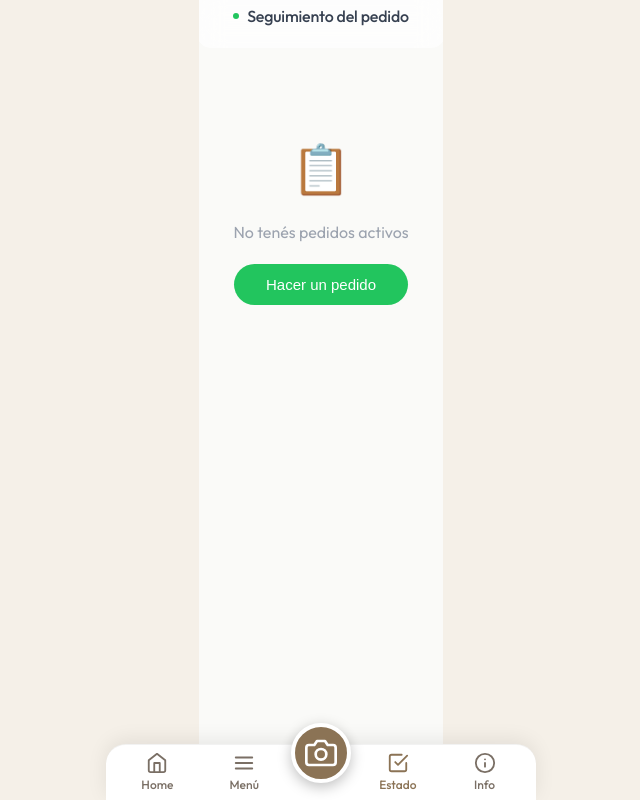
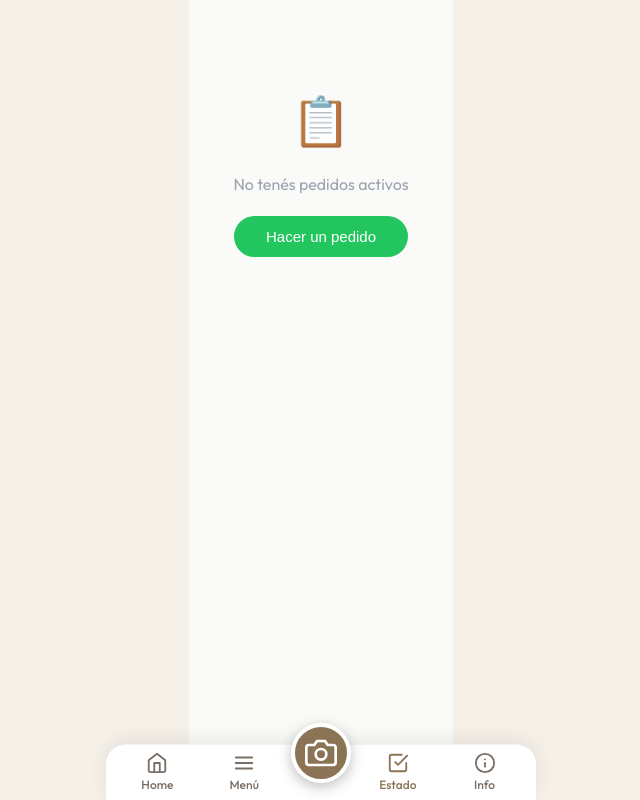
Before and after one commit to hikaribrandan3-code/foodspotapp, a React (Vite) app: page /status in a window 1280 px wide. Shown: the whole page, without its empty margins (319-959 px from the left). Built offline with nearby package versions, Linux system fonts and the light colour scheme.

Commit message:
Estado: structural refinement (wider layout, remove header, stronger tracker)

```diff
--- a/src/pages/customer/OrderStatus.jsx
+++ b/src/pages/customer/OrderStatus.jsx
@@ -66,51 +66,12 @@ function OrderStatus() {
     return (
         <div className="page" style={{
             paddingBottom: 'calc(var(--nav-height) + var(--space-4))',
-            paddingLeft: 14,
-            paddingRight: 14,
+            paddingLeft: 24,
+            paddingRight: 24,
             background: '#FAFAF8',
-            paddingTop: 0
+            paddingTop: 24
         }}>
-            {/* Status Rail Header */}
-            <div style={{
-                height: 64,
-                display: 'flex',
-                alignItems: 'center',
-                justifyContent: 'center',
-                background: 'rgba(255, 255, 255, 0.65)',
-                backdropFilter: 'blur(12px)',
-                WebkitBackdropFilter: 'blur(12px)',
-                marginLeft: 'calc(-1 * var(--space-4))',
-                marginRight: 'calc(-1 * var(--space-4))',
-                marginTop: 'calc(-1 * var(--space-4))',
-                marginBottom: 24,
-                borderBottomLeftRadius: 14,
-                borderBottomRightRadius: 14
-            }}>
-                <div style={{
-                    display: 'flex',
-                    alignItems: 'center',
-                    gap: 8
-                }}>
-                    {/* Micro green accent dot */}
-                    <span style={{
-                        width: 6,
-                        height: 6,
-                        borderRadius: '50%',
-                        background: greenActive
-                    }} />
-                    <span style={{
-                        fontSize: 16,
-                        fontWeight: 500,
-                        color: '#374151',
-                        letterSpacing: '-0.01em'
-                    }}>
-                        Seguimiento del pedido
-                    </span>
-                </div>
-            </div>
-
-
+            {/* Header removed - Pedido # is now the primary header inside the card */}
             {orders.length === 0 ? (
                 <div style={{ textAlign: 'center', padding: '60px 20px' }}>
                     <div style={{ fontSize: 48, marginBottom: 16 }}>📋</div>
@@ -133,11 +94,11 @@ function OrderStatus() {
                 </div>
             ) : mostRecentOrder && (
                 <>
-                    {/* 2. Order Card (Primary Focus) */}
+                    {/* Order Card (Primary Focus - wider, no floating header) */}
                     <div style={{
                         background: cardBg,
                         borderRadius: 16,
-                        padding: 20,
+                        padding: '24px 20px 20px 20px',
                         marginBottom: 16
                     }}>
                         {/* Order Number + Status Badge */}
@@ -188,10 +149,10 @@ function OrderStatus() {
                                             alignItems: 'center',
                                             flex: i < 2 ? 1 : 'none'
                                         }}>
-                                            {/* Circle */}
+                                            {/* Circle - increased weight */}
                                             <div style={{
-                                                width: 28,
-                                                height: 28,
+                                                width: 32,
+                                                height: 32,
                                                 borderRadius: '50%',
                                                 background: isCompleted ? greenActive : (isCurrent ? 'white' : grayLight),
                                                 border: isCurrent ? `3px solid ${greenActive}` : 'none',
@@ -203,14 +164,15 @@ function OrderStatus() {
                                             }}>
                                                 {isCompleted && <CheckIcon />}
                                             </div>
-                                            {/* Connecting Line */}
+                                            {/* Connecting Line - increased weight */}
                                             {i < 2 && (
                                                 <div style={{
                                                     flex: 1,
-                                                    height: 3,
+                                                    height: 4,
                                                     background: currentStep > step ? greenActive : grayLight,
                                                     marginLeft: 4,
-                                                    marginRight: 4
+                                                    marginRight: 4,
+                                                    borderRadius: 2
                                                 }} />
                                             )}
                                         </div>
```
